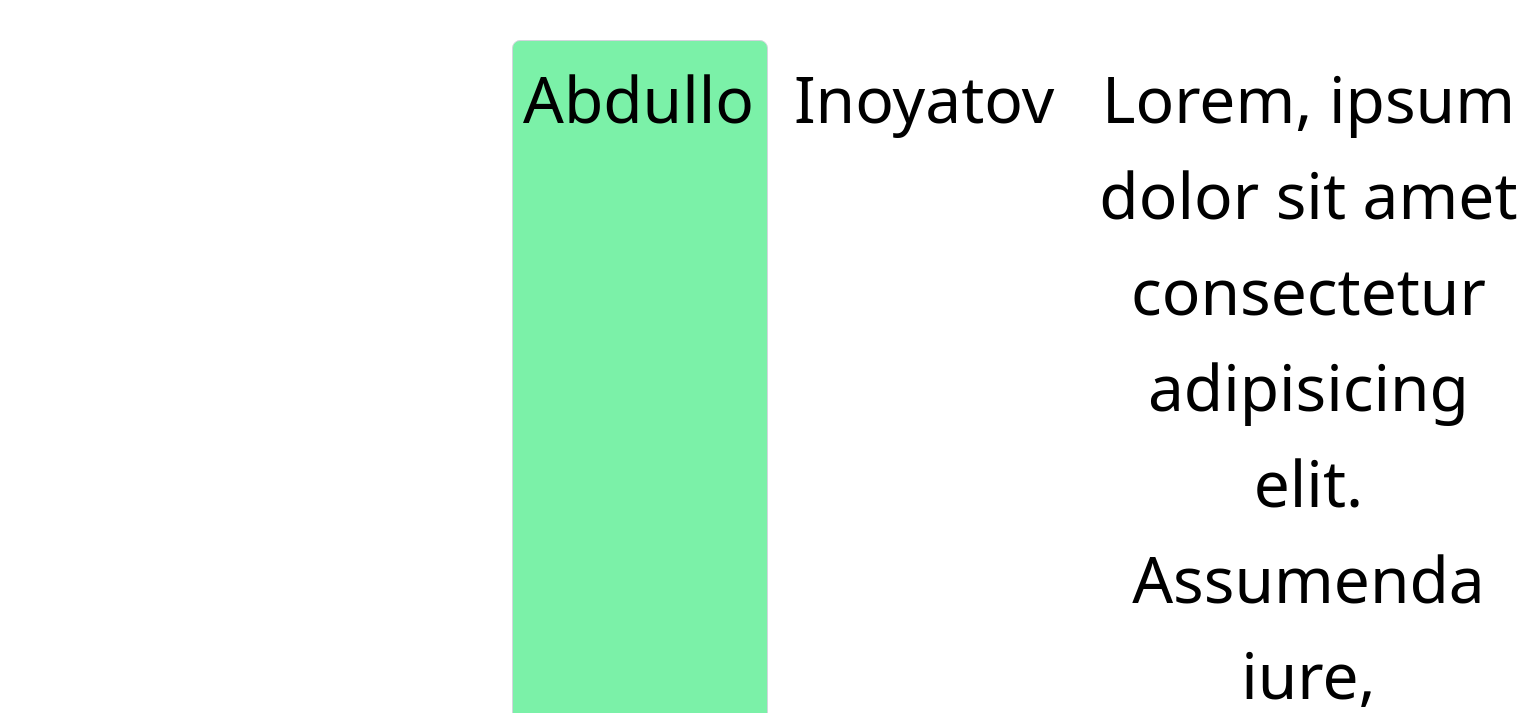
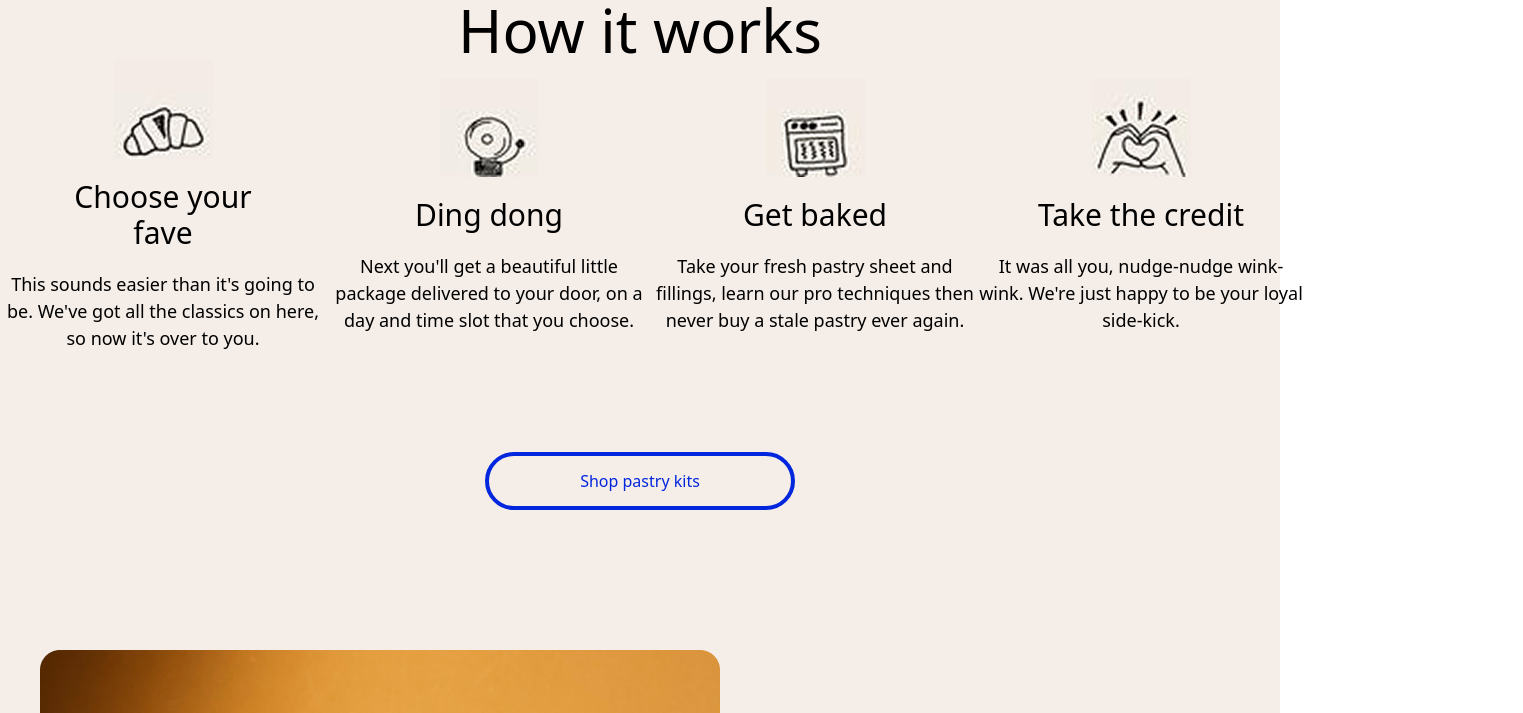
Before and after one commit to Amsurur/git-1, a website: page index.html in a window 1280 px wide. Shown: the top 713 px of the page, 1523 px wide, since content can reach past the window. Drawn offline with Linux system fonts and the light colour scheme.

Commit message:
section 2

```diff
--- a/index.html
+++ b/index.html
@@ -7,23 +7,42 @@
     <link href="src/output.css" rel="stylesheet" />
   </head>
   <body>
-    <div
-      class="text-[10px] sm:text-[25px] md:text-[5px] lg:text-[4em] bg-red-300 sm:bg-blue-300 lg:bg-green-300 border border-gray-300 rounded-[8px] p-[10px] w-[70%] sm:w-[30%] lg:w-[20%] mx-auto text-center mt-10 shadow-blue-200 hover:shadow-2xl hover:duration-500 hover:scale-100 flex gap-10"
-    >
-      <h1>Abdullo</h1>
-      <h2>Inoyatov</h2>
-      <div>
-        Lorem, ipsum dolor sit amet consectetur adipisicing elit. Assumenda
-        iure, provident vitae atque tempora quos itaque culpa nam fugiat
-        officiis quis necessitatibus ex harum sed aliquid adipisci est obcaecati
-        alias?
-      </div>
-    </div>
-    <div>
-      Lorem ipsum dolor sit amet consectetur adipisicing elit. Qui, quae
-      consequatur dolorum obcaecati officia ut? Cupiditate, dolore, quae alias
-      labore dolor incidunt, repellendus nam voluptatibus ipsum rerum sunt.
-      Doloribus, modi?
-    </div>
+     <main class="bg-[#F5EDE7]">
+      <section class="text-6xl text-center">
+          <h1>How it works</h1>
+      </section>
+      <section class="flex justify-evenly items-center">
+        <article class="text-center flex flex-col gap-5 items-center">
+          <img src="./Rectangle (13).png" class="w-[99px] h-[99px]">
+          <h1 class="text-3xl w-[207px]">Choose your fave</h1>
+          <p class="w-[326px] text-[18px]">This sounds easier than it's going to be. We've got all the classics on here, so now it's over to you.</p>
+        </article>
+        <article class="text-center flex flex-col gap-5 items-center">
+          <img src="./Rectangle (14).png" class="w-[99px] h-[99px]">
+          <h1 class="text-3xl w-[207px]">Ding dong</h1>
+          <p class="w-[326px] text-[18px]">Next you'll get a beautiful little package delivered to your door, on a day and time slot that you choose.</p>
+        </article>
+        <article class="text-center flex flex-col gap-5 items-center">
+          <img src="./Rectangle (15).png" class="w-[99px] h-[99px]">
+          <h1 class="text-3xl w-[207px]">Get baked</h1>
+          <p class="w-[326px] text-[18px]">Take your fresh pastry sheet and fillings, learn our pro techniques then never buy a stale pastry ever again.</p>
+        </article>
+        <article class="text-center flex flex-col gap-5 items-center">
+          <img src="./Rectangle (16).png" class="w-[99px] h-[99px]">
+          <h1 class="text-3xl w-[207px]">Take the credit</h1>
+          <p class="w-[326px] text-[18px]">It was all you, nudge-nudge wink-wink. We're just happy to be your loyal side-kick.</p>
+        </article>
+      </section>
+      <section class="flex justify-center mt-[100px]">
+        <button class="w-[310px] h-[58px] border-[#0126DE] border-4 text-[#0126DE] rounded-[35px]">Shop pastry kits</button>
+      </section>
+      <section class="mt-[100px] flex justify-between p-10 items-center">
+        <img src="./Rectangle (17).png" alt="">
+        <aside class="flex flex-col gap-10">
+           <h1 class="w-[649px] text-[40px]">Freshly baked means fresh bakery smells filling your home, warm oozey pastries on your plates, and never needing to get out of your PJs.</h1>
+            <button class="w-[310px] h-[58px] border-[#0126DE] border-4 text-[#0126DE] rounded-[35px]">Shop pastry kits</button>
+          </aside>
+      </section>
+     </main>
   </body>
 </html>
--- a/package.json
+++ b/package.json
@@ -1,5 +1,6 @@
 {
   "dependencies": {
-    "@tailwindcss/cli": "^4.1.11"
+    "@tailwindcss/cli": "^4.1.12",
+    "tailwindcss": "^4.1.12"
   }
 }
```
Also changed, not shown: Rectangle (13).png (added), Rectangle (14).png (added), Rectangle (15).png (added), Rectangle (16).png (added), Rectangle (17).png (added), src/output.css, 1 other file.
